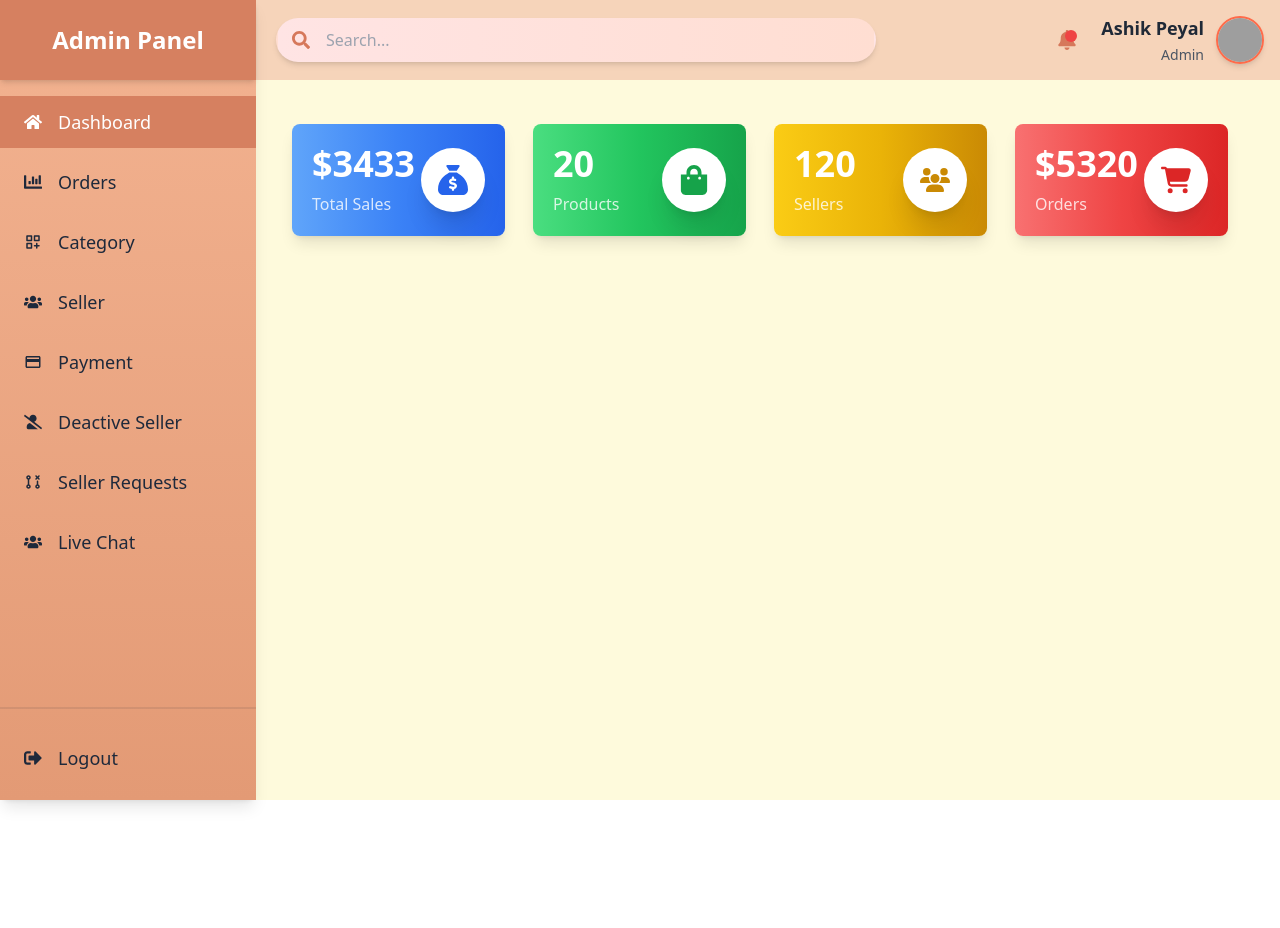
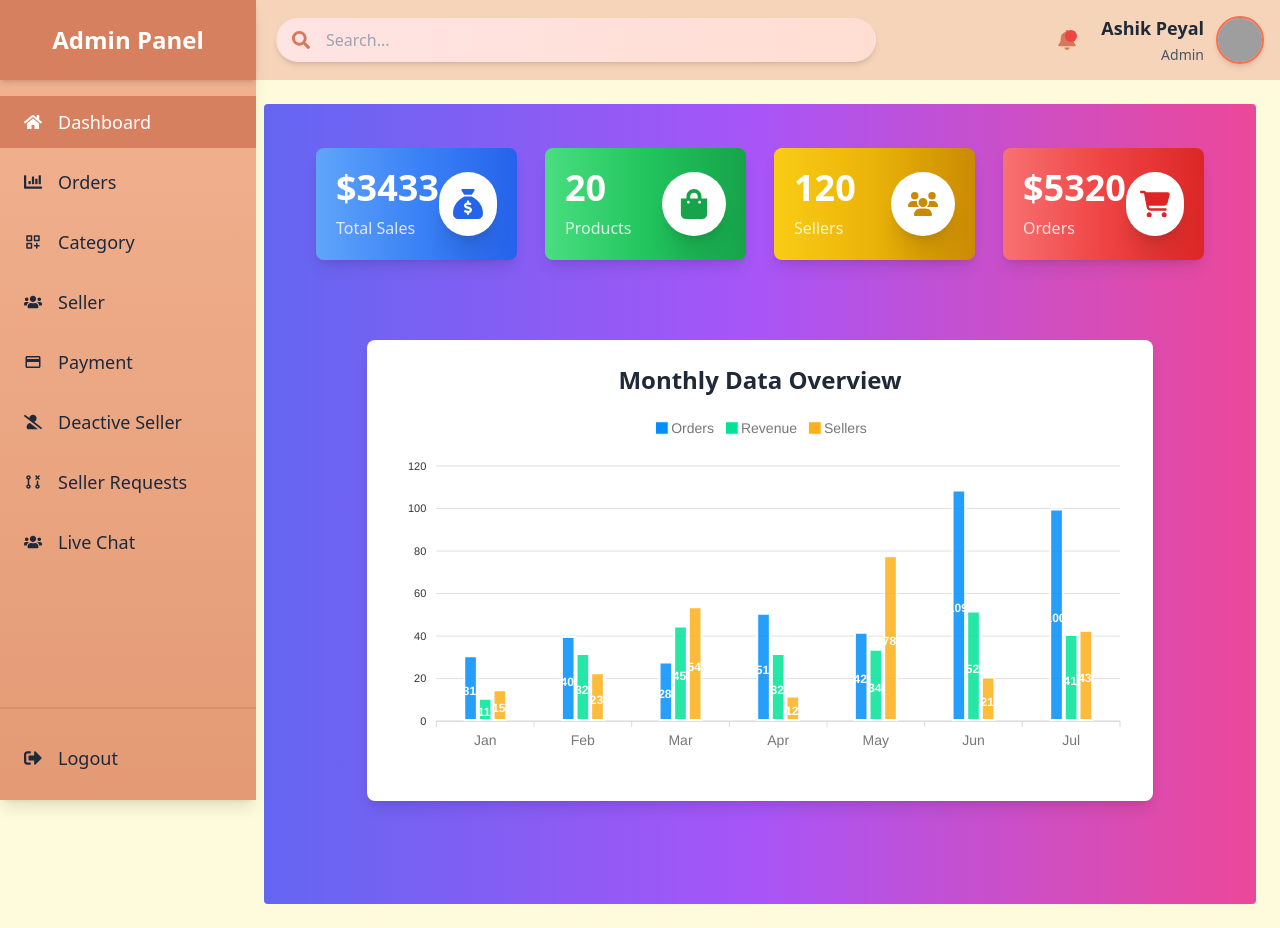
Before and after one commit to AshikurZaman01/Multi-Vendor-Ecommerce-Website-MERN, a React (Vite) app in the folder Front End/: page /admin/dashboard in a window 1280 px wide. Before the commit the page ends 800 px from the top, so only its background shows below. Built offline with nearby package versions, Linux system fonts and the light colour scheme; grey boxes are pictures that could not be loaded.

Commit message:
add Admin Dashboard Chart

```diff
--- a/Front End/src/Components/Views/Auth/Admin/AdminDashboard/AdminDashboard.jsx
+++ b/Front End/src/Components/Views/Auth/Admin/AdminDashboard/AdminDashboard.jsx
@@ -1,10 +1,21 @@
+import AdminDashboardChart from "./AdminDashboardChart";
 import AdminDashboardData from "./AdminDashboardData";
 
+
 const AdminDashboard = () => {
+
+
+
     return (
-        <div >
+        <div className="bg-gradient-to-r from-indigo-500 via-purple-500 to-pink-500 min-h-screen p-6 flex flex-col rounded">
 
-            <AdminDashboardData />
+            {/* Admin Dashboard Data */}
+            <div className="mb-8">
+                <AdminDashboardData />
+            </div>
+
+            {/* Chart Section */}
+            <AdminDashboardChart />
 
         </div>
     );
--- /dev/null
+++ b/Front End/src/Components/Views/Auth/Admin/AdminDashboard/AdminDashboardChart.jsx
@@ -0,0 +1,94 @@
+import Chart from 'react-apexcharts';
+
+const AdminDashboardChart = () => {
+
+    const state = {
+        series: [
+            {
+                name: "Orders",
+                data: [31, 40, 28, 51, 42, 109, 100]
+            },
+            {
+                name: "Revenue",
+                data: [11, 32, 45, 32, 34, 52, 41]
+            },
+            {
+                name: "Sellers",
+                data: [15, 23, 54, 12, 78, 21, 43]
+            }
+        ],
+
+        options: {
+            color: ['#FF5733', '#28A745', '#007BFF'],
+            plotOptions: {
+                bar: {
+                    horizontal: false,
+                    columnWidth: '45%',
+                    endingShape: 'rounded'
+                },
+            },
+            chart: {
+                background: "transparent",
+                foreColor: '#333',
+                toolbar: {
+                    show: false
+                },
+            },
+            dataLabels: {
+                enabled: true,
+                style: {
+                    fontSize: '12px',
+                    fontWeight: 'bold',
+                    colors: ['#fff'],
+                },
+            },
+            stroke: {
+                show: true,
+                curve: 'smooth',
+                lineCap: 'round',
+                colors: ['#fff'],
+                width: 2,
+            },
+            xaxis: {
+                categories: ['Jan', 'Feb', 'Mar', 'Apr', 'May', 'Jun', 'Jul'],
+                axisBorder: {
+                    show: true,
+                    color: '#DADADA',
+                },
+                axisTicks: {
+                    show: true,
+                    color: '#DADADA',
+                },
+                labels: {
+                    style: {
+                        colors: '#777',
+                        fontSize: '14px',
+                    }
+                },
+            },
+            legend: {
+                position: 'top',
+                horizontalAlign: 'center',
+                fontSize: '14px',
+                labels: {
+                    colors: '#777',
+                },
+            },
+        }
+    }
+
+    return (
+        <div className="w-full flex justify-center mt-7">
+            <div className="w-full lg:w-10/12 p-6 bg-white shadow-lg rounded-lg transform transition duration-300 hover:scale-105">
+                <div className="text-center text-2xl font-semibold mb-4 text-gray-800">
+                    <h2>Monthly Data Overview</h2>
+                </div>
+
+                <Chart options={state.options} series={state.series} type="bar" height={350} />
+
+            </div>
+        </div>
+    )
+}
+
+export default AdminDashboardChart
```
